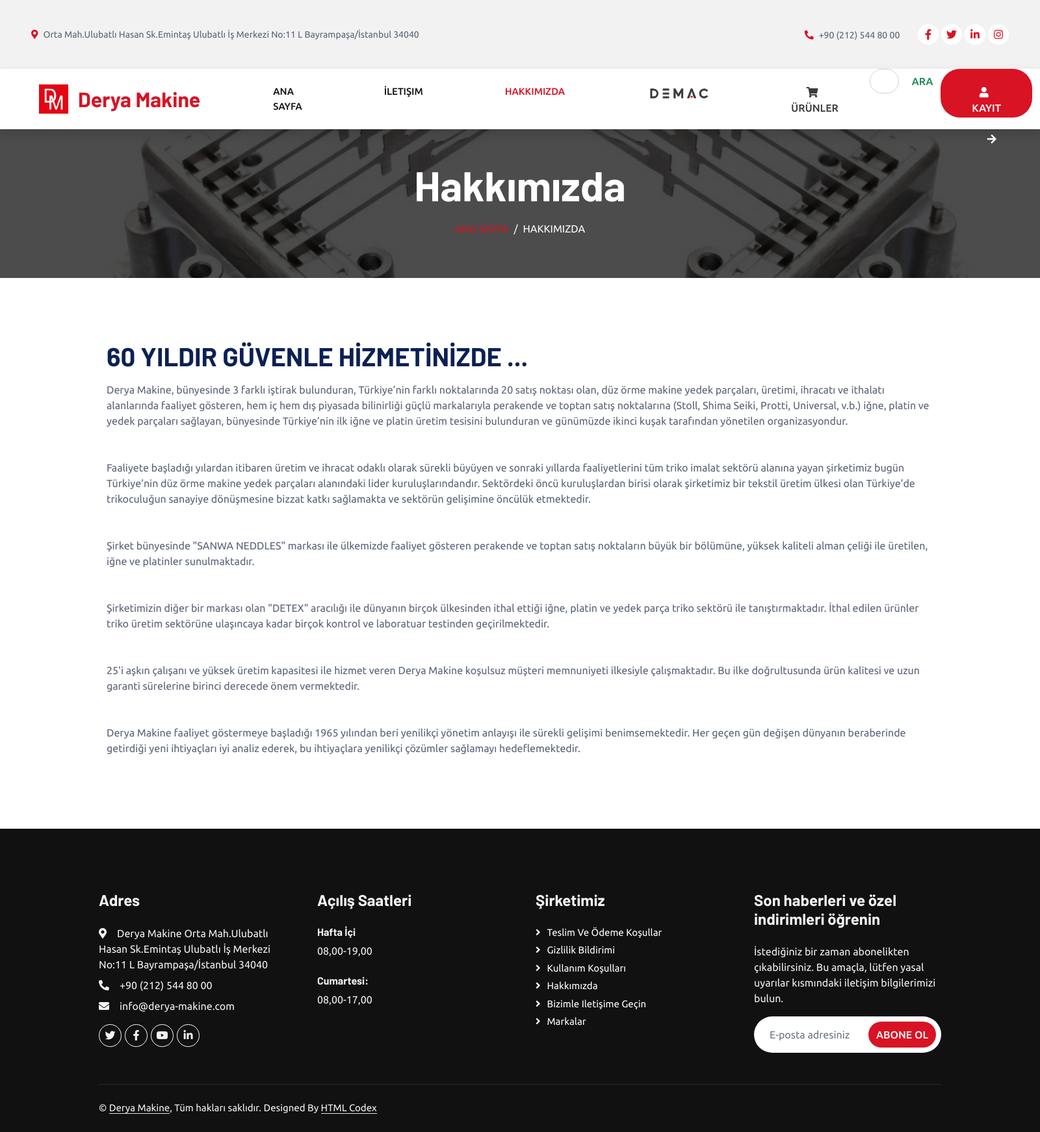
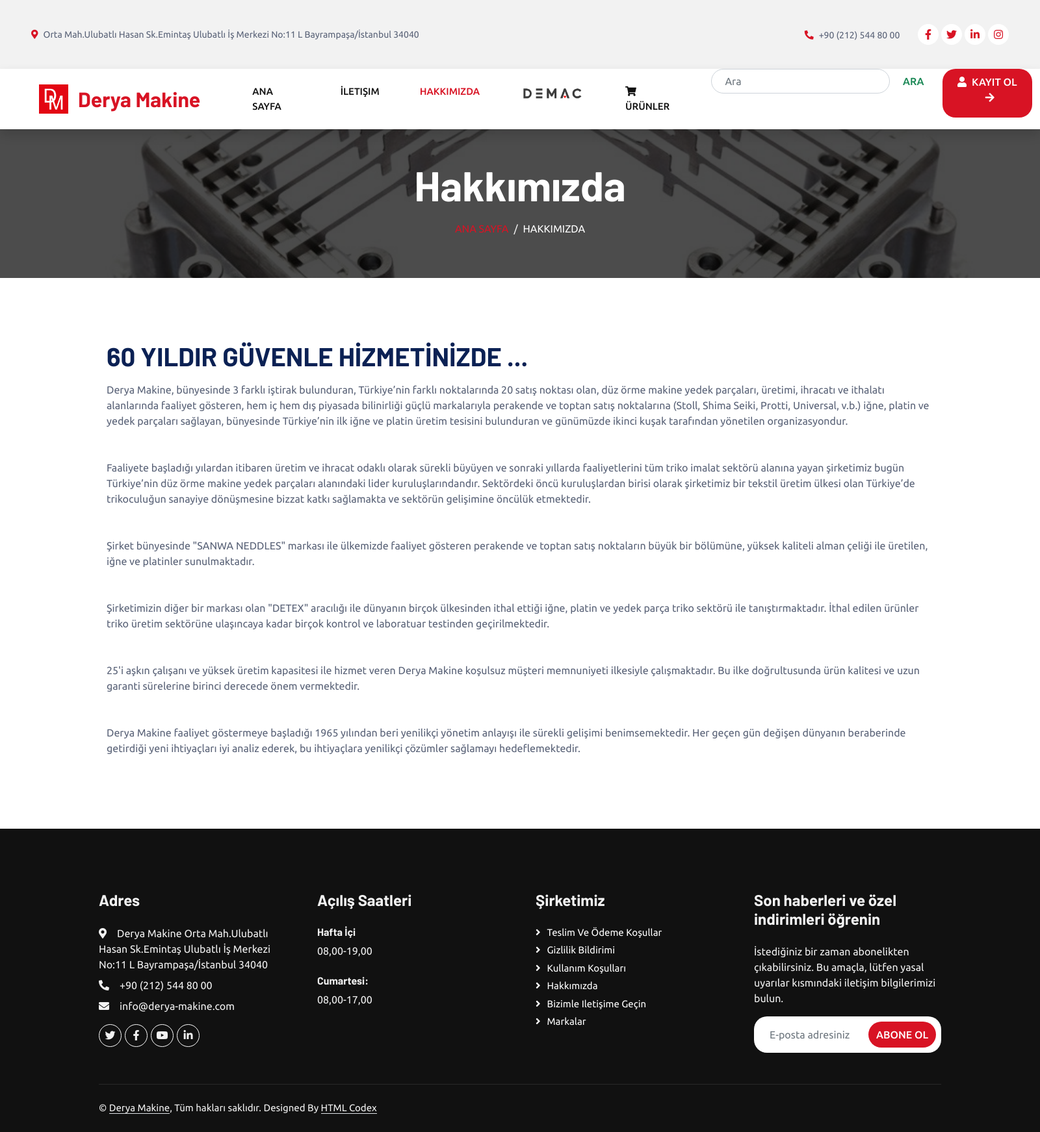
Before and after one commit to KimeRti/DeryaMakine, a Django app: page /about in a window 1600 px wide. Shown: the whole page at 65% size. Run offline with Django 4.2, Linux system fonts and the light colour scheme; some libraries are stand-ins or nearby versions.

Commit message:
Update _navbar.html

```diff
--- a/templates/_partials/_navbar.html
+++ b/templates/_partials/_navbar.html
@@ -1,6 +1,6 @@
 {% load static %}
 <style>
-    .navbar {
+.navbar {
     padding: 0;
 }
 
@@ -15,6 +15,7 @@
 
 .navbar-nav .nav-link {
     color: #555;
+    padding: 0 15px;
     transition: color 0.3s ease;
 }
 
@@ -36,6 +37,7 @@
 
 .navbar-nav .btn-primary {
     transition: background-color 0.3s ease, color 0.3s ease;
+    border-radius: 20px;
 }
 
 .navbar-nav .btn-primary:hover {
@@ -44,15 +46,16 @@
 }
 
 .form-control {
-    border-radius: 30px;
+    border-radius: 20px;
     padding-left: 20px;
     padding-right: 20px;
 }
 
 .btn {
-    border-radius: 30px;
+    border-radius: 20px;
 }
 </style>
+{% load static %}
 <nav class="navbar navbar-expand-lg bg-white navbar-light shadow sticky-top p-0">
     <div class="container-fluid">
         <a href="{% url 'home' %}" class="navbar-brand d-flex align-items-center px-4 px-lg-5">
@@ -66,27 +69,27 @@
         <div class="collapse navbar-collapse" id="navbarCollapse">
             <ul class="navbar-nav ms-auto p-4 p-lg-0">
                 <li class="nav-item">
-                    <a href="{% url 'home' %}" class="nav-link py-4 px-lg-5{% if url == 'home' %} active{% endif %}">Ana Sayfa</a>
+                    <a href="{% url 'home' %}" class="nav-link py-4 px-lg-3{% if url == 'home' %} active{% endif %}">Ana Sayfa</a>
                 </li>
                 <li class="nav-item">
-                    <a href="{% url 'contact' %}" class="nav-link py-4 px-lg-5{% if url == 'contact' %} active{% endif %}">İletişim</a>
+                    <a href="{% url 'contact' %}" class="nav-link py-4 px-lg-3{% if url == 'contact' %} active{% endif %}">İletişim</a>
                 </li>
                 <li class="nav-item">
-                    <a href="{% url 'about' %}" class="nav-link py-4 px-lg-5{% if url == 'about' %} active{% endif %}">Hakkımızda</a>
+                    <a href="{% url 'about' %}" class="nav-link py-4 px-lg-3{% if url == 'about' %} active{% endif %}">Hakkımızda</a>
                 </li>
                 <li class="nav-item">
-                    <a href="https://demacimportexport.com" class="navbar-brand d-flex align-items-center px-4 px-lg-5">
+                    <a href="https://demacimportexport.com" class="nav-link py-4 px-lg-3">
                         <img src="{% static 'img/demaclogo.png' %}" alt="dlogo" style="max-width: 100px; height: auto;">
                     </a>
                 </li>
                 <li class="nav-item">
-                    <a href="{% url 'products' %}" class="btn btn-outline-secondary py-4 px-lg-5 nav-link2">
+                    <a href="{% url 'products' %}" class="nav-link py-4 px-lg-3">
                         <i class="fa fa-shopping-cart me-2"></i>Ürünler
                     </a>
                 </li>
                 {% if request.user.is_authenticated %}
                     <li class="nav-item">
-                        <a href="{% url 'order' %}" class="btn btn-outline-secondary py-4 px-lg-5 nav-link2">
+                        <a href="{% url 'order' %}" class="nav-link py-4 px-lg-3">
                             <i class="fa fa-shopping-basket me-2"></i>Sepet
                             <span class="badge bg-danger rounded-pill ms-1">{{ request.session.cart_items }}</span>
                         </a>
@@ -100,8 +103,8 @@
                 </li>
                 {% if not request.user.is_authenticated %}
                     <li class="nav-item">
-                        <a href="{% url 'register' %}" class="btn btn-primary py-4 px-lg-5">
-                            <i class="fa fa-user me-2"></i>Kayıt Ol<i class="fa fa-arrow-right ms-3"></i>
+                        <a href="{% url 'register' %}" class="btn btn-primary py-2 px-lg-3 ms-lg-3">
+                            <i class="fa fa-user me-2"></i>Kayıt Ol<i class="fa fa-arrow-right ms-2"></i>
                         </a>
                     </li>
                 {% endif %}
```
